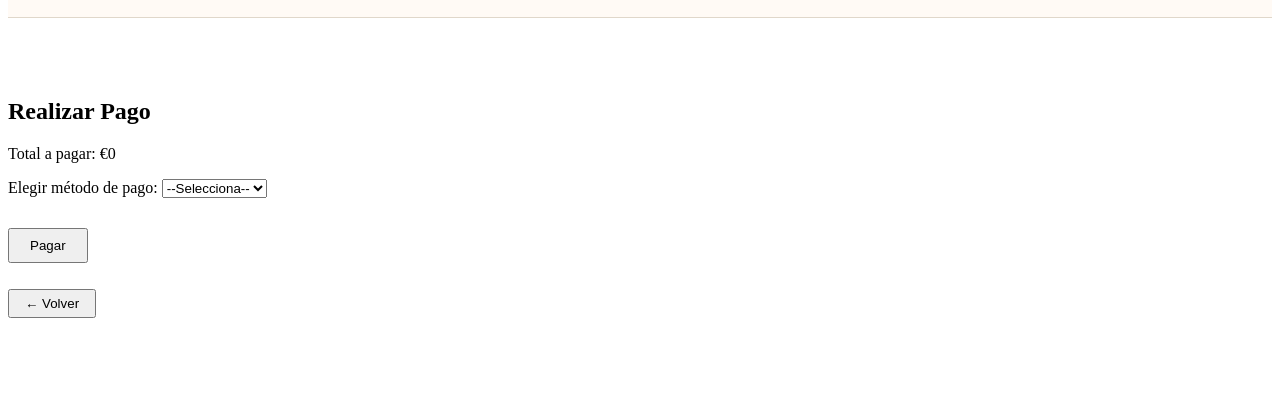
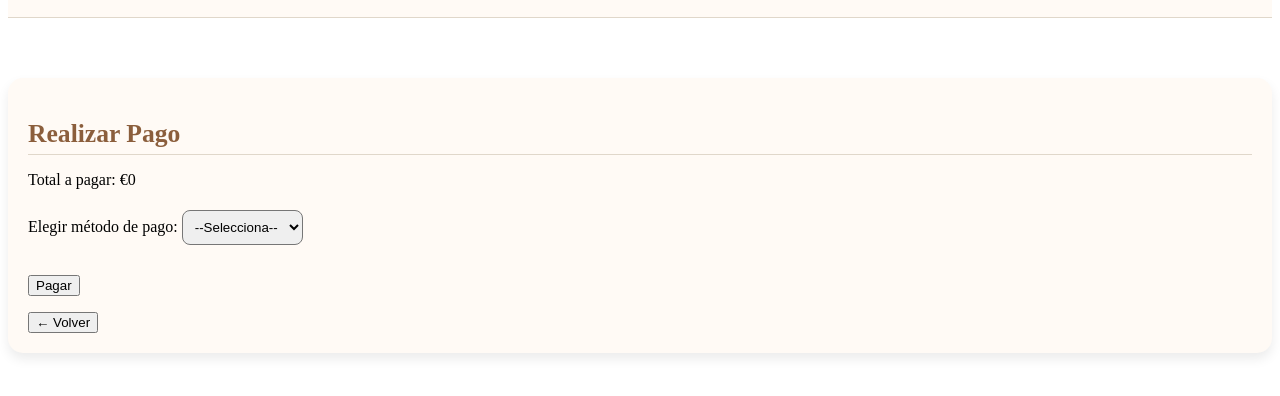
Before and after one commit to Fonti-70/app_rest, a plain HTML site: page index.html in a window 1280 px wide. Both pictures are taken after a click on the button "Pagar". Shown: the part 120-516 px from the top of the page. Drawn offline with Linux system fonts and the light colour scheme.

Commit message:
Update index.html

```diff
--- a/index.html
+++ b/index.html
@@ -35,28 +35,32 @@
   </div>
 
   <!-- Sección de pago -->
+<!-- Sección de pago -->
 <div id="pago" class="contenido" style="display:none;">
+  <div class="seccion">
     <h2>Realizar Pago</h2>
     <p>Total a pagar: €<span id="totalPago"></span></p>
 
     <label>Elegir método de pago:</label>
-  <select id="metodoPago">
+    <select id="metodoPago" style="padding:8px; border-radius:8px; margin-top:5px;">
       <option value="">--Selecciona--</option>
       <option value="tarjeta">Tarjeta</option>
       <option value="bizum">Bizum</option>
     </select>
 
     <div id="datosPago" style="margin-top:15px;">
-    <input type="text" id="numeroTarjeta" placeholder="Número de tarjeta" style="display:none; padding:5px; width:250px;">
-    <input type="text" id="numeroBizum" placeholder="Número Bizum" style="display:none; padding:5px; width:250px;">
+      <input type="text" id="numeroTarjeta" placeholder="Número de tarjeta" style="display:none; padding:8px; border-radius:8px; width:250px;">
+      <input type="text" id="numeroBizum" placeholder="Número Bizum" style="display:none; padding:8px; border-radius:8px; width:250px;">
     </div>
 
-  <button onclick="procesarPago()" style="margin-top:15px; padding:8px 20px; cursor:pointer;">Pagar</button>
+    <button class="pagar-btn" onclick="procesarPago()" style="margin-top:15px;">Pagar</button>
 
     <p id="mensajePago" style="margin-top:15px; font-weight:bold;"></p>
 
-  <button onclick="volverAlPedido()" style="margin-top:10px; padding:5px 15px; cursor:pointer;">← Volver</button>
+    <button class="atras-btn" onclick="volverAlPedido()">← Volver</button>
   </div>
+</div>
+
 
 
   <script src="script.js"></script>
```
Lines whose indentation alone changed are shown as unchanged.
